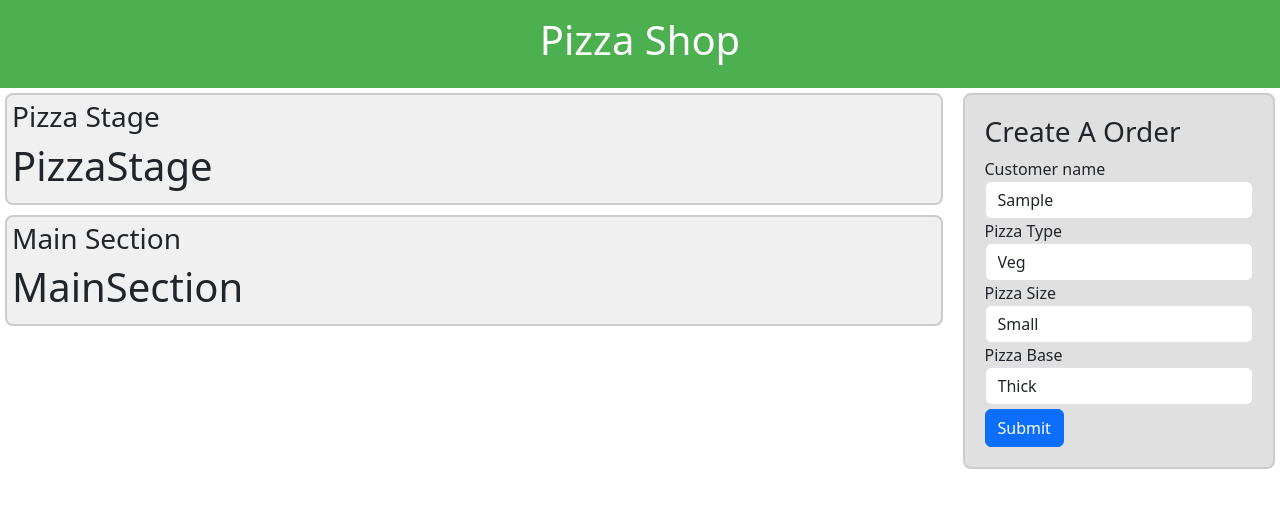
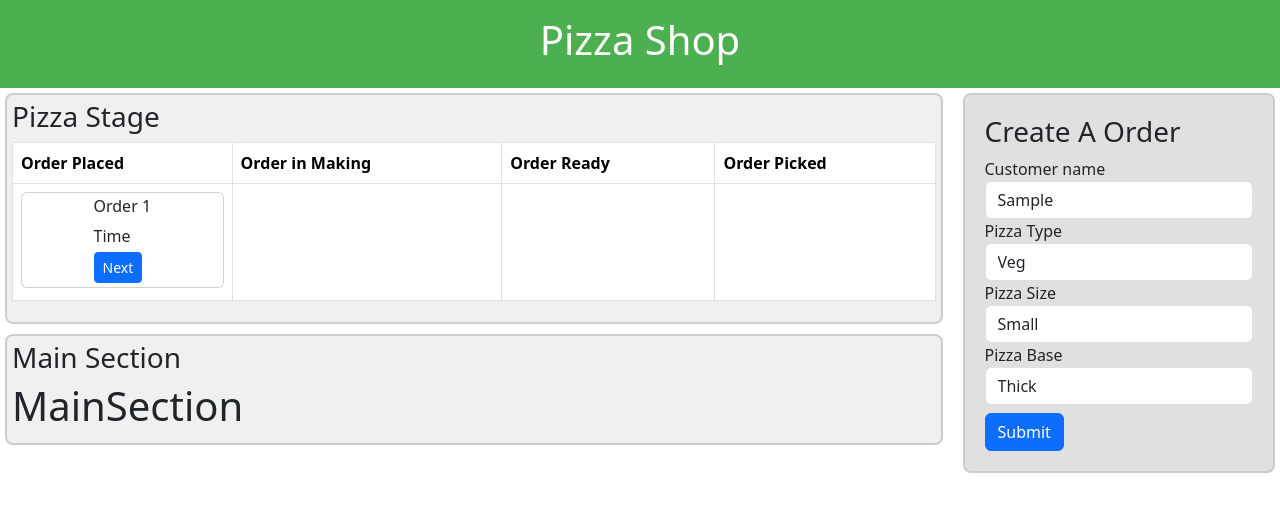
Before and after one commit to jainshubham785/pizza-shop, a React (Create React App) app: page / in a window 1280 px wide. Both pictures are taken after typing "Sample" into the empty fields and a click on the button "Submit". Shown: the top 512 px of the page. Built offline with nearby package versions, Linux system fonts and the light colour scheme.

Commit message:
orderlisting on Pizza-stage section

```diff
--- a/src/Components/OrderForm.jsx
+++ b/src/Components/OrderForm.jsx
@@ -88,7 +88,7 @@ const OrderForm = () => {
             <option value="thin">Thin</option>
           </select>
         </div>
-        <button type="submit" className="btn btn-primary mt-1">
+        <button type="submit" className="btn btn-primary mt-2">
           Submit
         </button>
       </form>
--- a/src/Components/PizzaCard.jsx
+++ b/src/Components/PizzaCard.jsx
@@ -1,7 +1,15 @@
-const PizzaCard = () => {
+const PizzaCard = ({ order }) => {
   return (
     <>
-      <h1>PizzaCard</h1>
+      <div className="card mb-1">
+        <div className="card-body p-1 d-flex justify-content-center">
+          <div>
+            <h6 className="card-title">Order {order.orderid}</h6>
+            <p className="card-text mb-1">Time</p>
+            <button className="btn btn-primary btn-sm">Next</button>
+          </div>
+        </div>
+      </div>
     </>
   );
 };
--- a/src/Components/PizzaStage.jsx
+++ b/src/Components/PizzaStage.jsx
@@ -1,7 +1,55 @@
+import { useSelector } from "react-redux";
+import { status } from "../utils/constant";
+import PizzaCard from "./PizzaCard";
+
 const PizzaStage = () => {
+  const orders = useSelector((store) => store.order);
+
   return (
     <>
-      <h1>PizzaStage</h1>
+      <table class="table table-bordered">
+        <thead>
+          <tr>
+            {Object.values(status)
+              ?.slice(0, 4)
+              ?.map((status) => (
+                <th>{status}</th>
+              ))}
+          </tr>
+        </thead>
+        <tbody>
+          <tr>
+            <td>
+              {orders
+                ?.filter((order) => order.status === 1)
+                ?.map((order) => (
+                  <PizzaCard order={order} />
+                ))}
+            </td>
+            <td>
+              {orders
+                ?.filter((order) => order.status === 2)
+                ?.map((order) => (
+                  <PizzaCard order={order} />
+                ))}
+            </td>
+            <td>
+              {orders
+                ?.filter((order) => order.status === 3)
+                ?.map((order) => (
+                  <PizzaCard order={order} />
+                ))}
+            </td>
+            <td>
+              {orders
+                ?.filter((order) => order.status === 4)
+                ?.map((order) => (
+                  <PizzaCard order={order} />
+                ))}
+            </td>
+          </tr>
+        </tbody>
+      </table>
     </>
   );
 };
```
